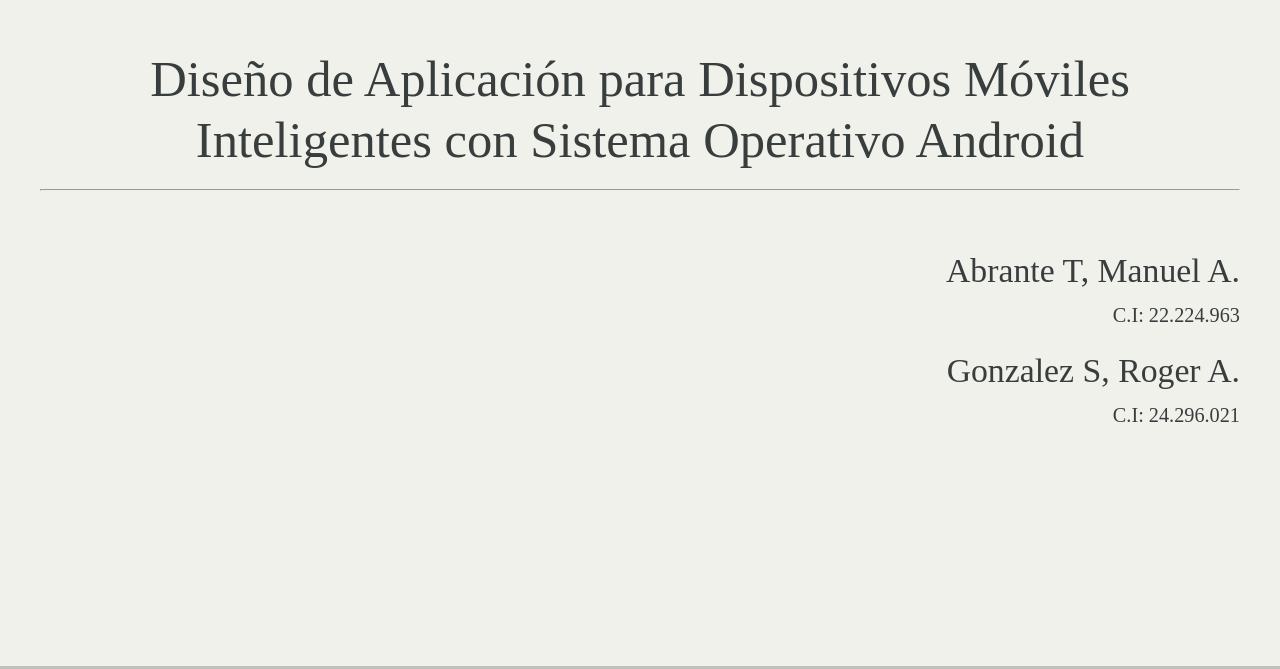
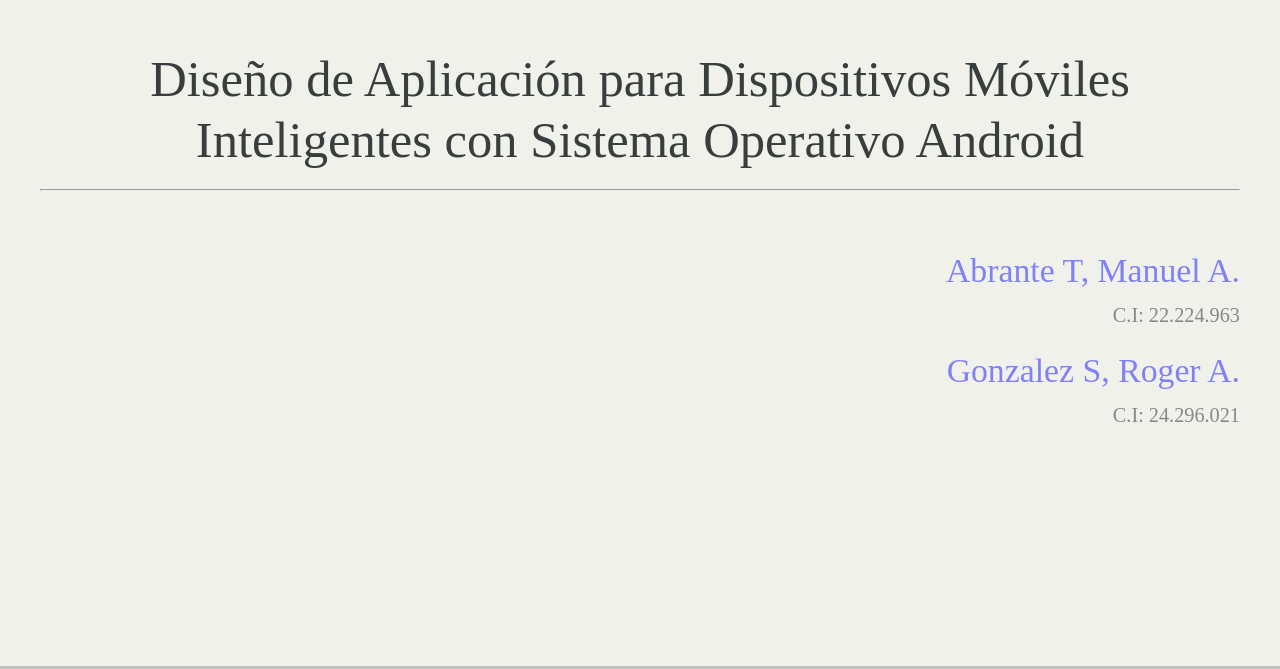
Before and after one commit to Maat5/teg-slide, a website: page index.html in a window 1280 px wide. Shown: the part 131-800 px from the top of the page. Drawn offline with Linux system fonts and the light colour scheme.

Commit message:
some code

```diff
--- a/css/mans.css
+++ b/css/mans.css
@@ -23,11 +23,12 @@
 }
 #portada h4 {
   display: inline-block;
-
+  color: #8181F7;
 }
 
 #portada small {
   vertical-align: middle;
+  color: #888;
 }
 
 #cite blockquote{
--- a/index.html
+++ b/index.html
@@ -407,7 +407,7 @@
         transitionSpeed: 'slow',
         backgroundTransition: 'slide',
 
-				transition: 'slide', // none/fade/slide/convex/concave/zoom
+				//transition: 'slide', // none/fade/slide/convex/concave/zoom
 
 				// Optional reveal.js plugins
 				dependencies: [
```
